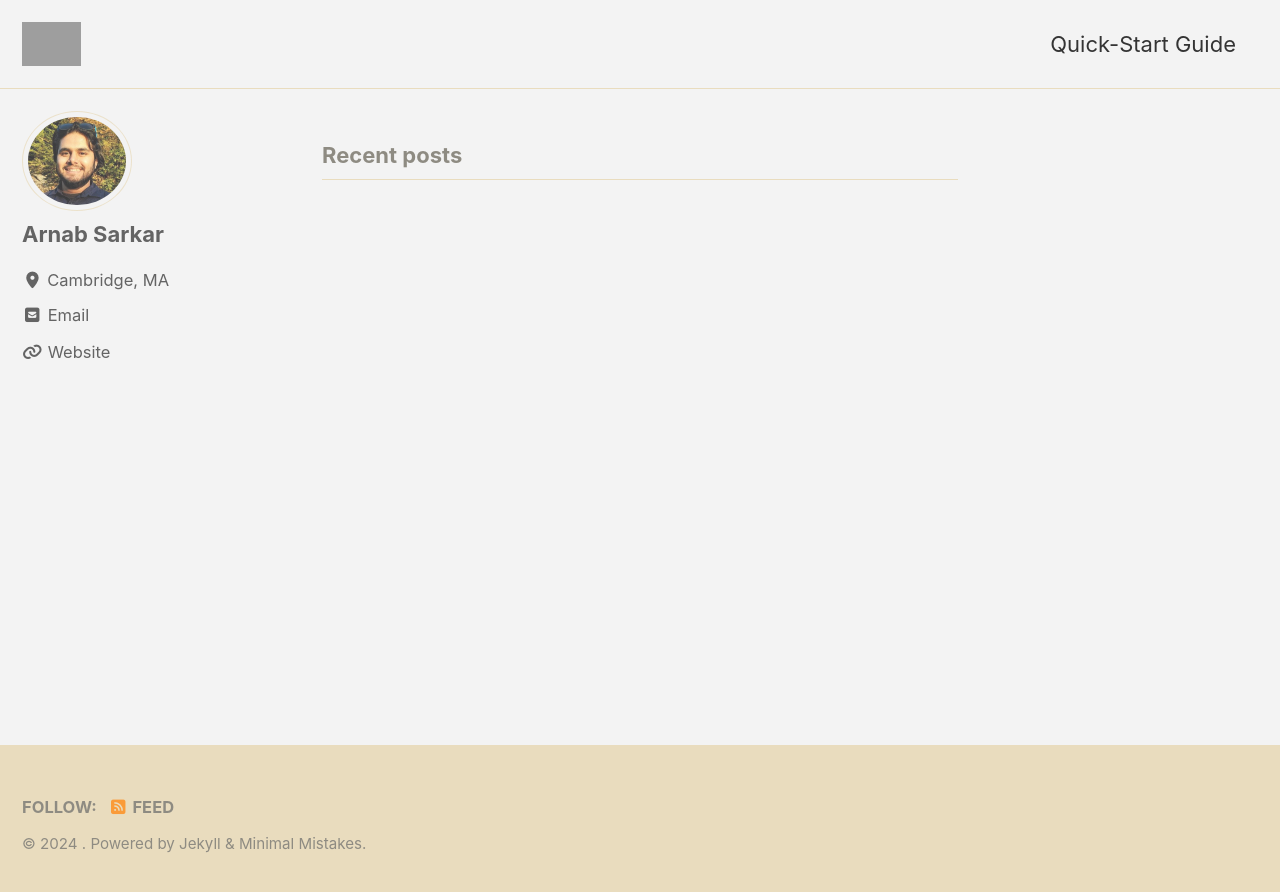
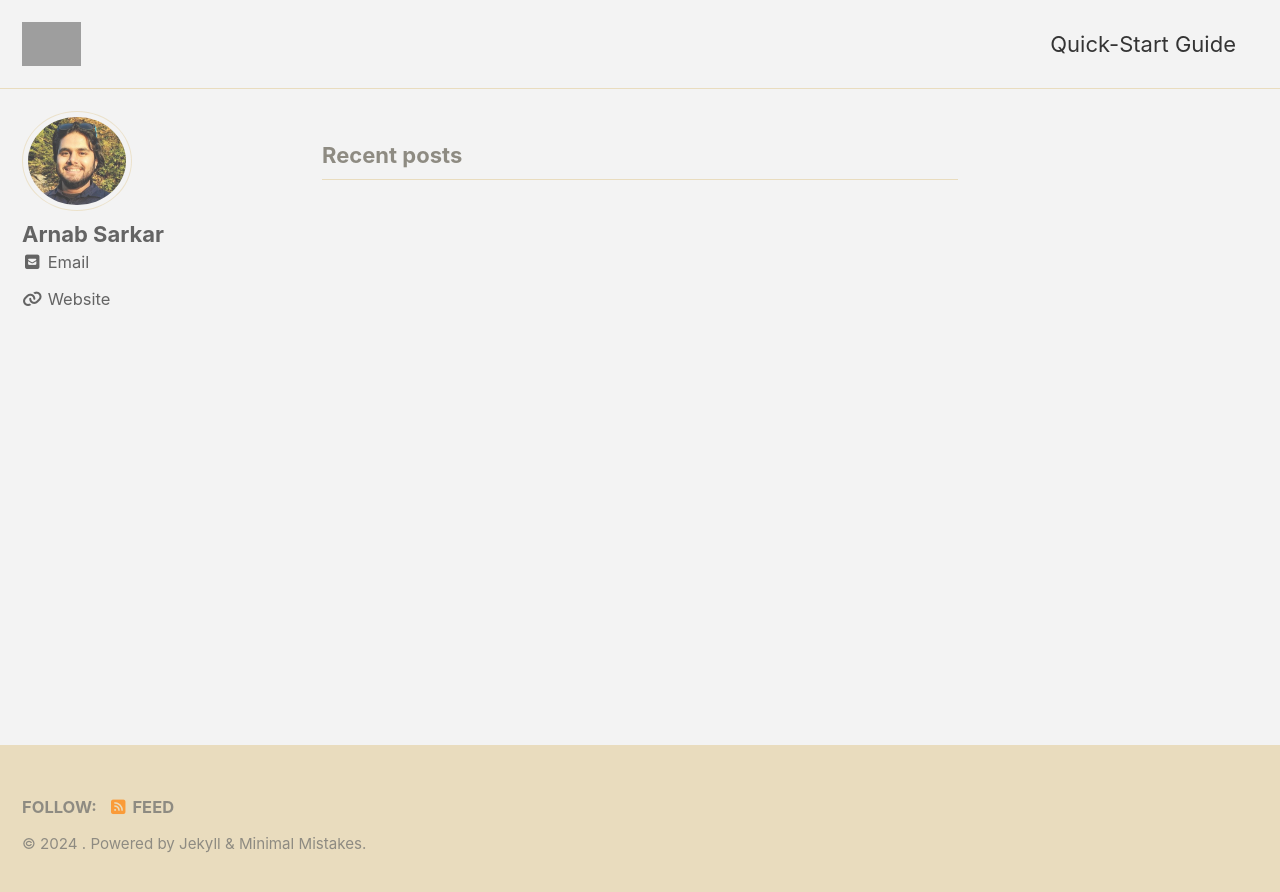
Before and after one commit to arnabastro/arnabastro.github.io, a Jekyll site: the page built from index.html, in a window 1280 px wide. Shown: the top 892 px of the page. Built offline with Jekyll 4.4.1, drawn with Linux system fonts in a browser that asks for light colours; cached includes are drawn as plain includes; the list of posts is cut into pages by our own code; grey boxes are pictures that could not be loaded.

Commit message:
Update _config.yml

```diff
--- a/_config.yml
+++ b/_config.yml
@@ -115,8 +115,8 @@ analytics:
 author:
   name             : "Arnab Sarkar"
   avatar           : "./assets/images/arnab_sarkar_0320_cropped.jpg" # path of avatar image, e.g. "/assets/images/bio-photo.jpg"
-  bio              : " "
-  location         : "Cambridge, MA"
+  bio              :
+  location         :
   email            :
   links:
     - label: "Email"
```
